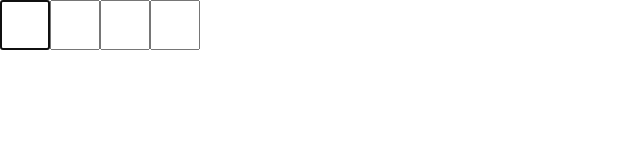
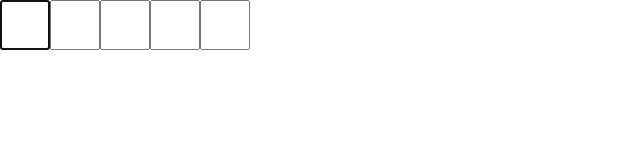
Before and after one commit to gharr86/word-puzzle, a React (Create React App) app: page / in a window 1280 px wide. Shown: the top 160 px of the page, without its empty margins (0-640 px from the left). Built offline with nearby package versions, Linux system fonts and the light colour scheme.

Commit message:
input values check against word WIP

```diff
--- a/src/components/letterInput/index.tsx
+++ b/src/components/letterInput/index.tsx
@@ -7,13 +7,12 @@ const LetterInput = React.forwardRef<HTMLInputElement, LetterInputProps>((props,
     value,
     onChange,
     onKeyUp,
-    status,
   } = props;
 
   return (
     <input
       ref={ref}
-      className={`letter-input letter-input--${status}`}
+      className="letter-input"
       type="text"
       value={value}
       onChange={({ target: { value } }: React.ChangeEvent<HTMLInputElement>) => onChange(value)}
--- a/src/components/main/index.tsx
+++ b/src/components/main/index.tsx
@@ -3,18 +3,17 @@ import { nanoid } from 'nanoid';
 
 import LetterInput from '../letterInput';
 
-import { Letter } from '../../types';
+import { Letter, GameOver, GuessLetter } from '../../types';
 
-const word: string = 'GATA';
-const emptyInput: Letter = { value: '', status: 'empty' };
+import { getInitialInputList, getValues, getGuess } from './utils';
 
-const getInitialInputList: Letter[] = word
-  .split('')
-  .map((): Letter => emptyInput);
+const word: string = 'PATAS';
 
 const Main = (): JSX.Element => {
-  const [inputList, setInputList] = useState<Letter[]>(getInitialInputList);
-  // const [lastPressedKeyIsBackspace, setlastPressedKeyIsBackspace] = useState(false);
+  const [inputList, setInputList] = useState<Letter[]>(getInitialInputList(word));
+  const [gameIsOver, setGameIsOver] = useState<GameOver | null>(null);
+  const [guessList, setGuessList] = useState<GuessLetter[][]>([]);
+
   const inputRefs = useRef<HTMLInputElement[]>([]);
 
   useEffect(() => {
@@ -22,11 +21,24 @@ const Main = (): JSX.Element => {
   }, []);
 
   useEffect(() => {
-    const currentValues: string[] = inputList.map(({ value }): string => value);
-    const nextEmptyValue: number = currentValues.findIndex((value): boolean => value.length === 0);
+    const guessArray: string[] = getValues(inputList);
+    const nextEmptyValue: number = guessArray.findIndex((value): boolean => value.length === 0);
 
     if (nextEmptyValue !== -1) {
       inputRefs.current[nextEmptyValue].focus();
+    } else {
+      const wordArray: string[] = word.split('');
+      const guess = getGuess(guessArray, wordArray);
+      const guessIsCorrect: boolean = guessArray
+        .every((letter: string, index: number): boolean => wordArray[index] === letter);
+
+      const currentGuessList: GuessLetter[][] = [...guessList];
+      currentGuessList.push(guess);
+      setGuessList(currentGuessList);
+
+      if (guessIsCorrect) return setGameIsOver({ win: true });
+
+      setInputList(getInitialInputList(word));
     }
   }, [inputList]);
 
@@ -43,9 +55,7 @@ const Main = (): JSX.Element => {
   };
 
   const handleOnKeyUp = (key: string, index: number): void => {
-    const lastPressedKeyIsBackspace: boolean = key === 'Backspace';
-
-    if (lastPressedKeyIsBackspace && index !== 0) {
+    if (key === 'Backspace' && index !== 0) {
       updateValue('', index - 1);
     }
   };
@@ -58,7 +68,6 @@ const Main = (): JSX.Element => {
             <LetterInput
               key={nanoid()}
               value={letter.value}
-              status={letter.status}
               onChange={newValue => updateValue(newValue, index)}
               onKeyUp={key => handleOnKeyUp(key, index)}
               ref={input => {
--- /dev/null
+++ b/src/components/main/utils.tsx
@@ -0,0 +1,34 @@
+import { Letter, GuessStatus, GuessLetter } from '../../types';
+
+const getStatus = (
+  letterIsInWord: boolean,
+  letterIsInCorrectPosition: boolean
+): GuessStatus => {
+  if (letterIsInWord) {
+    if (letterIsInCorrectPosition) return 'correct';
+
+    return 'wrong-position';
+  }
+
+  return 'incorrect';
+};
+
+export const getInitialInputList = (word: string): Letter[] => word
+  .split('')
+  .map((): Letter => ({ value: '' }));
+
+export const getValues = (inputList: Letter[]): string[] => inputList.map(({ value }): string => value);
+
+export const getGuess = (
+  guessValuesArray: string[],
+  wordArray: string[],
+) => guessValuesArray.map((letter: string, index: number): GuessLetter => {
+  const letterIsInWord: boolean = wordArray.includes(letter);
+  const letterIsInCorrectPosition: boolean = wordArray.indexOf(letter) === index;
+  // ADD CASE FOR REPEATED LETTERS
+
+  return {
+    value: letter,
+    status: getStatus(letterIsInWord, letterIsInCorrectPosition),
+  };
+});
```
Also changed, not shown: src/types/index.ts (+10 -3 lines), 1 other file (tests, documents, lock files or other folders).
